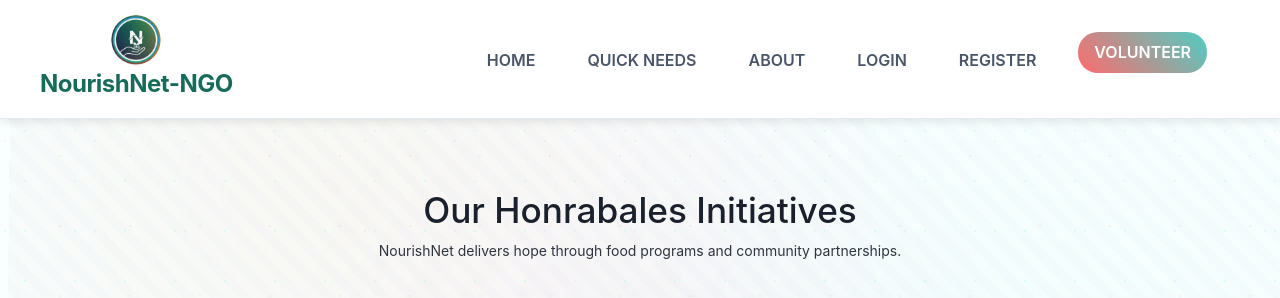
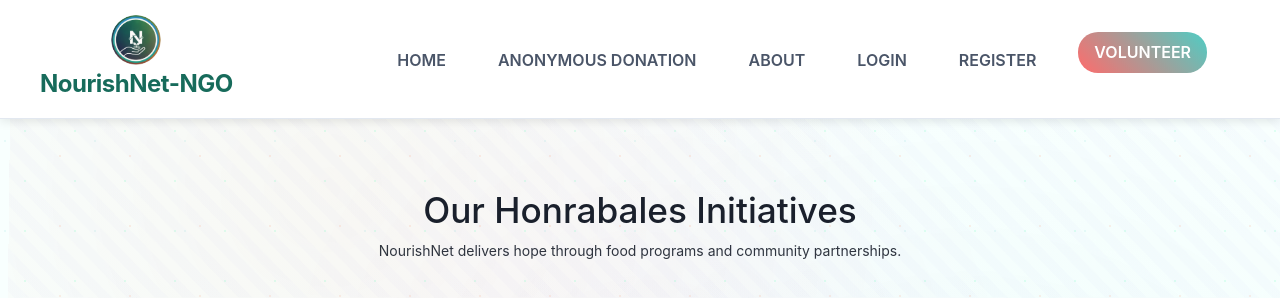
Before and after one commit to het0103/ImpactThon_RookieCoders, a Django app: page / in a window 1280 px wide. Shown: the top 298 px of the page. Run offline with Django 5.2, Linux system fonts and the light colour scheme; some libraries are stand-ins or nearby versions.

Commit message:
changes made

```diff
--- a/nour/templates/base.html
+++ b/nour/templates/base.html
@@ -2,7 +2,7 @@
 {%load static%}
 <html>
     <head>
-        <title> Hello GitHub Desktop </title>
+        <title>NourishNet</title>
         <meta charset="UTF-8">
         <meta name="viewport" content="width=device-width, initial-scale=1">
         <link rel="stylesheet" href="https://maxcdn.bootstrapcdn.com/bootstrap/3.4.1/css/bootstrap.min.css">
@@ -24,21 +24,21 @@
         <nav class="navbar">
         {% if request.session.login_id %}
 <!--        <a class="cta" href="/donor">DONATE</a>-->
-        <a href="/donation_needs">QUICK NEEDS</a>
         <a href="/">HOME</a>
+        <a href="/anonymous_donation">ANONYMOUS DONATION</a>
         <a href="/ngo_dashboard">DASHBOARD</a>
         <a href="/about">ABOUT</a>
         <a href="/logout">LOGOUT</a>
         {% elif request.session.volunteer_id %}
         <!-- Volunteer Navigation -->
         <a href="/volunteer_dashboard">DASHBOARD</a>
-        <a href="/donation_needs">QUICK NEEDS</a>
+        <a href="/anonymous_donation">ANONYMOUS DONATION</a>
         <a href="/">HOME</a>
         <a href="/about">ABOUT</a>
         <a href="/logout">LOGOUT</a>
             {%else%}
         <a href="/">HOME</a>
-        <a href="/donation_needs">QUICK NEEDS</a>
+        <a href="/anonymous_donation">ANONYMOUS DONATION</a>
         <a href="/about">ABOUT</a>
         <a href="/login">LOGIN</a>
         <a href="/register">REGISTER</a>
--- a/nour/templates/base2.html
+++ b/nour/templates/base2.html
@@ -1,7 +1,7 @@
 <!DOCTYPE html>
 <html lang="en">
     <head>
-        <title> Hello GitHub Desktop </title>
+        <title>NourishNet</title>
         <meta charset="UTF-8">
         <meta name="viewport" content="width=device-width, initial-scale=1">
         <link rel="stylesheet" href="https://maxcdn.bootstrapcdn.com/bootstrap/3.4.1/css/bootstrap.min.css">
--- a/nour/templates/index.html
+++ b/nour/templates/index.html
@@ -122,8 +122,6 @@
                     <li><span class="checkmark donor-check">✓</span> Impact dashboard with donation history</li>
                     <li><span class="checkmark donor-check">✓</span> Certificate generation for CSR</li>
                 </ul>
-                <a href="/anonymous_donation" class="btn btn-donorone" >Quick Anonymous
-                    Donation &nbsp; →</a>
                 {% if request.session.login_id %}
                 <a href="/donor_home" class="btn btn-donortwo" >Explore Donor Dashboard &nbsp; →</a>
                 {% endif %}
@@ -138,7 +136,9 @@
                     <li><span class="checkmark ngo-check">✓</span> One-click pickup confirmation</li>
                     <li><span class="checkmark ngo-check">✓</span> Analytics on meals distributed</li>
                 </ul>
+                 {% if request.session.login_id %}
                 <a href="/ngo_dashboard" class="btn btn-ngo">Explore NGO Dashboard &nbsp; →</a>
+                {% endif %}
             </div>
 
         </div>
```
Also changed, not shown: db.sqlite3.
